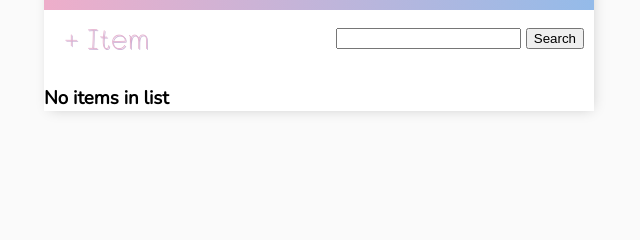
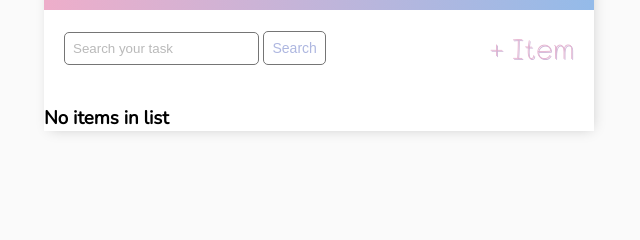
Before and after one commit to deboracornetta/myToDo, a Django app: template base/templates/base/task_list.html in a window 1280 px wide. Shown: the part 180-420 px from the top of the page, without its empty margins (321-961 px from the left). Run offline with Django 3.2, Linux system fonts and the light colour scheme; the template is opened without the code that fills it, so the values that code supplies are empty.

Commit message:
Add styling to all templates

```diff
--- a/base/templates/base/main.html
+++ b/base/templates/base/main.html
@@ -92,19 +92,57 @@
                 line-height: 0;
             }
 
-            #search-and-wrapper {
-                display: flex;
-                justify-content: space-between;
-                align-items: center;
-                padding: 10px;
-            }
-
             #add-link {
                 color: #e4afcd;
                 text-decoration: none;
                 font-size: 28px;
                 text-shadow: 1px 1px #ccb3d6;
-                margin-left: 10px;
+            }
+
+            #search-and-wrapper {
+                display: flex;
+                justify-content: space-between;
+                align-items: center;
+                padding: 20px;
+            }
+
+            @media screen and (max-width:320px) {
+                #search-add-wrapper {
+                    padding: 10px;
+                }
+            }
+
+            input[type=text],
+            input[type=password],
+            textarea {
+                border: 1px solid #757575;
+                border-radius: 5px;
+                padding: 8px;
+            }
+
+            label {
+                padding-top: 10px !important;
+                display: block;
+            }
+
+            ::placeholder {
+                font-weight: 300;
+                opacity: 0.5;
+            }
+
+            .button {
+                border: 1px solid #757575;
+                background-color: #fff;
+                color: #aeb7e0;
+                padding: 8px;
+                font-size: 14px;
+                border-radius: 5px;
+                cursor: pointer;
+                text-decoration: none;
+            }
+
+            .card-body {
+                padding: 20px;
             }
 
 
--- a/base/templates/base/task_list.html
+++ b/base/templates/base/task_list.html
@@ -15,11 +15,11 @@
 </div>
 
 <div id="search-and-wrapper">
+    <form method="GET" action="">
+        <input type="text" name="search-area" placeholder="Search your task" value="{{search_input}}">
+        <input class="button" type="submit" value="Search">
+    </form>
     <a id="add-link" href="{% url 'task-create' %}">+ Item</a>
-    <form method="GET" action="">
-        <input type="text" name="search-area" value="{{search_input}}">
-        <input type="submit" value="Search">
-    </form>
 </div>
 
 
```
Also changed, not shown: base/templates/base/login.html (+6 -1 lines), base/templates/base/register.html (+6 -1 lines), base/templates/base/task_confirm_delete.html (+13 -6 lines), base/templates/base/task_form.html (+13 -7 lines), db.sqlite3.
